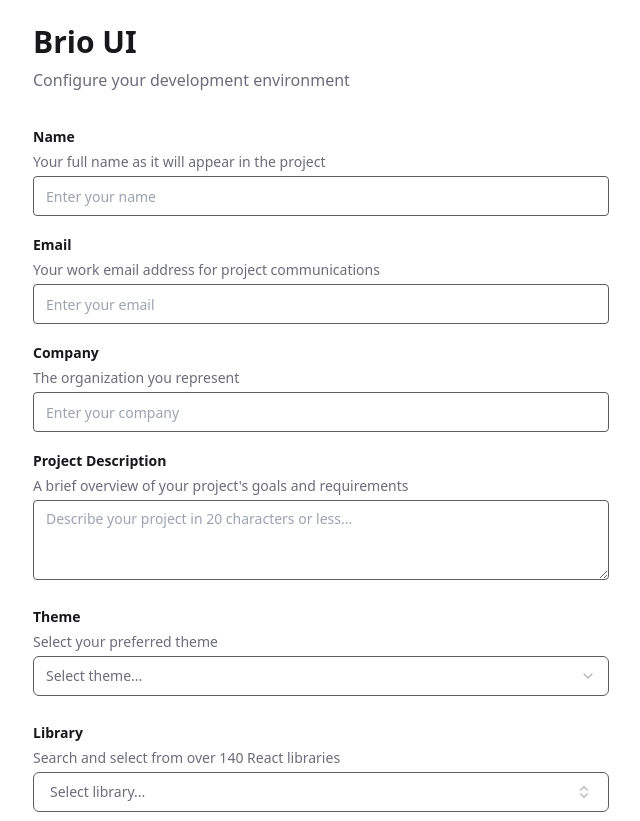
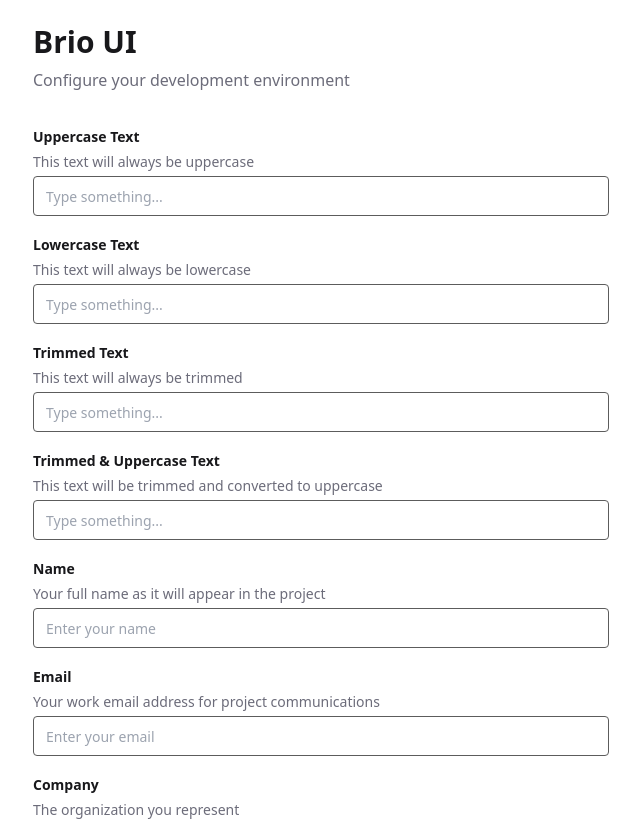
Before and after one commit to dzwillia/summit-ui, a React (Vite) app: page / in a window 1280 px wide. Shown: the top 821 px of the page, without its empty margins (319-959 px from the left). Built offline with nearby package versions, Linux system fonts and the light colour scheme.

Commit message:
feat: add modifiers to text input

```diff
--- a/src/App.tsx
+++ b/src/App.tsx
@@ -32,6 +32,10 @@ const App: React.FC = () => {
   const [company, setCompany] = useState('');
   const [description, setDescription] = useState('');
   const [searchQuery, setSearchQuery] = useState('');
+  const [uppercaseText, setUppercaseText] = useState('');
+  const [lowercaseText, setLowercaseText] = useState('');
+  const [trimmedText, setTrimmedText] = useState('');
+  const [trimmedUpperText, setTrimmedUpperText] = useState('');
 
   // Single selects
   const [framework, setFramework] = useState('');
@@ -84,8 +88,47 @@ const App: React.FC = () => {
         </div>
 
         <div className="space-y-6">
-          {/* Text Inputs */}
+          {/* Text Inputs with Transformations */}
           <div className="space-y-4">
+            <FormItem label="Uppercase Text" hintText="This text will always be uppercase">
+              <Input
+                transform="uppercase"
+                placeholder="Type something..."
+                value={uppercaseText}
+                onChange={e => setUppercaseText(e.target.value)}
+              />
+            </FormItem>
+
+            <FormItem label="Lowercase Text" hintText="This text will always be lowercase">
+              <Input
+                transform="lowercase"
+                placeholder="Type something..."
+                value={lowercaseText}
+                onChange={e => setLowercaseText(e.target.value)}
+              />
+            </FormItem>
+
+            <FormItem label="Trimmed Text" hintText="This text will always be trimmed">
+              <Input
+                transform="trim"
+                placeholder="Type something..."
+                value={trimmedText}
+                onChange={e => setTrimmedText(e.target.value)}
+              />
+            </FormItem>
+
+            <FormItem
+              label="Trimmed & Uppercase Text"
+              hintText="This text will be trimmed and converted to uppercase"
+            >
+              <Input
+                transform={['trim', 'uppercase']}
+                placeholder="Type something..."
+                value={trimmedUpperText}
+                onChange={e => setTrimmedUpperText(e.target.value)}
+              />
+            </FormItem>
+
             <FormItem label="Name" hintText="Your full name as it will appear in the project">
               <Input
                 id="name"
--- a/src/components/Input/src/Input.tsx
+++ b/src/components/Input/src/Input.tsx
@@ -1,11 +1,46 @@
+import { styles } from '@/lib/styles';
 import { cn } from '@/lib/utils';
-import { styles } from '@/lib/styles';
 import * as React from 'react';
 import { InputProps } from '../types';
 
 const Input = React.forwardRef<HTMLInputElement, InputProps>(
-  ({ className, type, ...props }, ref) => {
-    return <input type={type} className={cn(styles.input, className)} ref={ref} {...props} />;
+  ({ className, type, transform = 'none', onChange, ...props }, ref) => {
+    const handleChange = (event: React.ChangeEvent<HTMLInputElement>) => {
+      if (!onChange) return;
+
+      let value = event.target.value;
+      const transforms = Array.isArray(transform) ? transform : [transform];
+
+      transforms.forEach(t => {
+        switch (t) {
+          case 'uppercase':
+            value = value.toUpperCase();
+            break;
+          case 'lowercase':
+            value = value.toLowerCase();
+            break;
+          case 'trim':
+            value = value.trim();
+            break;
+          default:
+            break;
+        }
+      });
+
+      // Update the input value directly for immediate feedback
+      event.target.value = value;
+      onChange(event);
+    };
+
+    return (
+      <input
+        type={type}
+        className={cn(styles.input, className)}
+        ref={ref}
+        onChange={handleChange}
+        {...props}
+      />
+    );
   },
 );
 Input.displayName = 'Input';
--- a/src/components/Input/types.ts
+++ b/src/components/Input/types.ts
@@ -1,2 +1,8 @@
-/* eslint-disable @typescript-eslint/no-empty-object-type */
-export interface InputProps extends React.InputHTMLAttributes<HTMLInputElement> {}
+import { InputHTMLAttributes } from 'react';
+
+export type TextTransform = 'uppercase' | 'lowercase' | 'trim' | 'none';
+
+export interface InputProps extends Omit<InputHTMLAttributes<HTMLInputElement>, 'onChange'> {
+  transform?: TextTransform | TextTransform[];
+  onChange?: (event: React.ChangeEvent<HTMLInputElement>) => void;
+}
```
